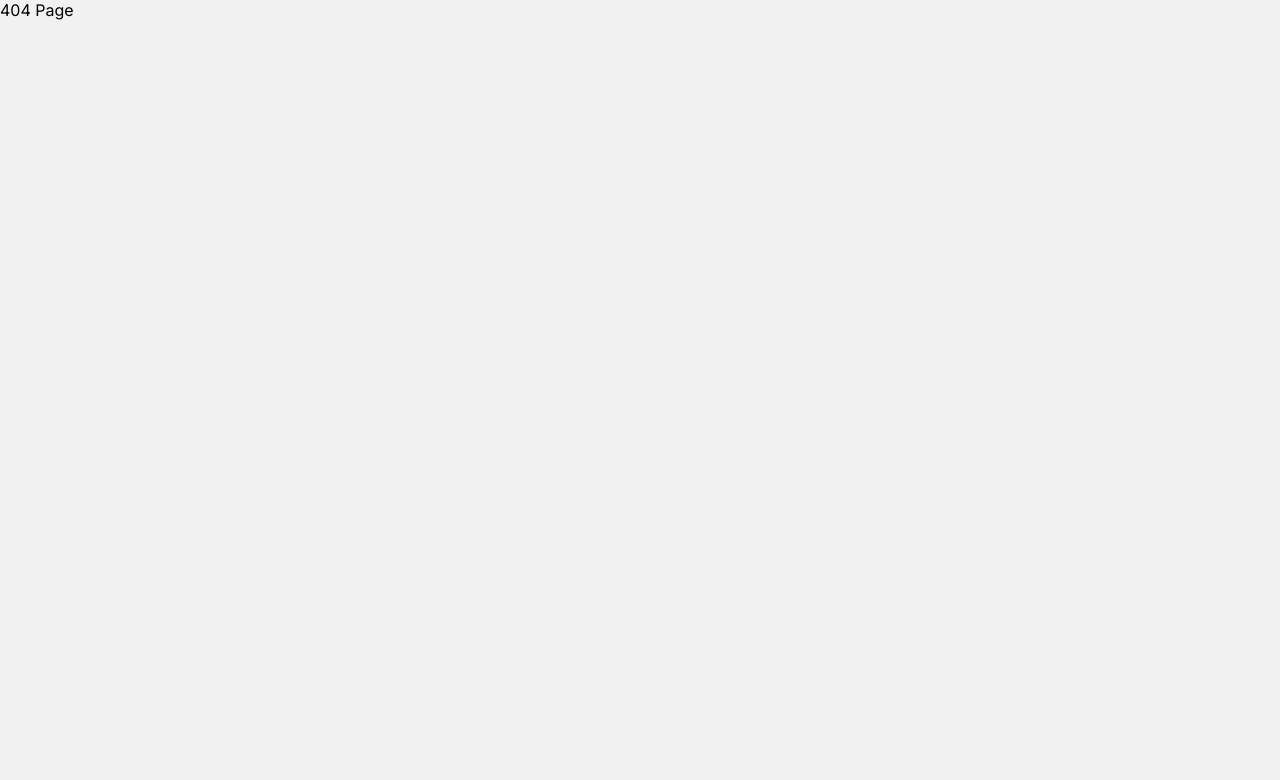
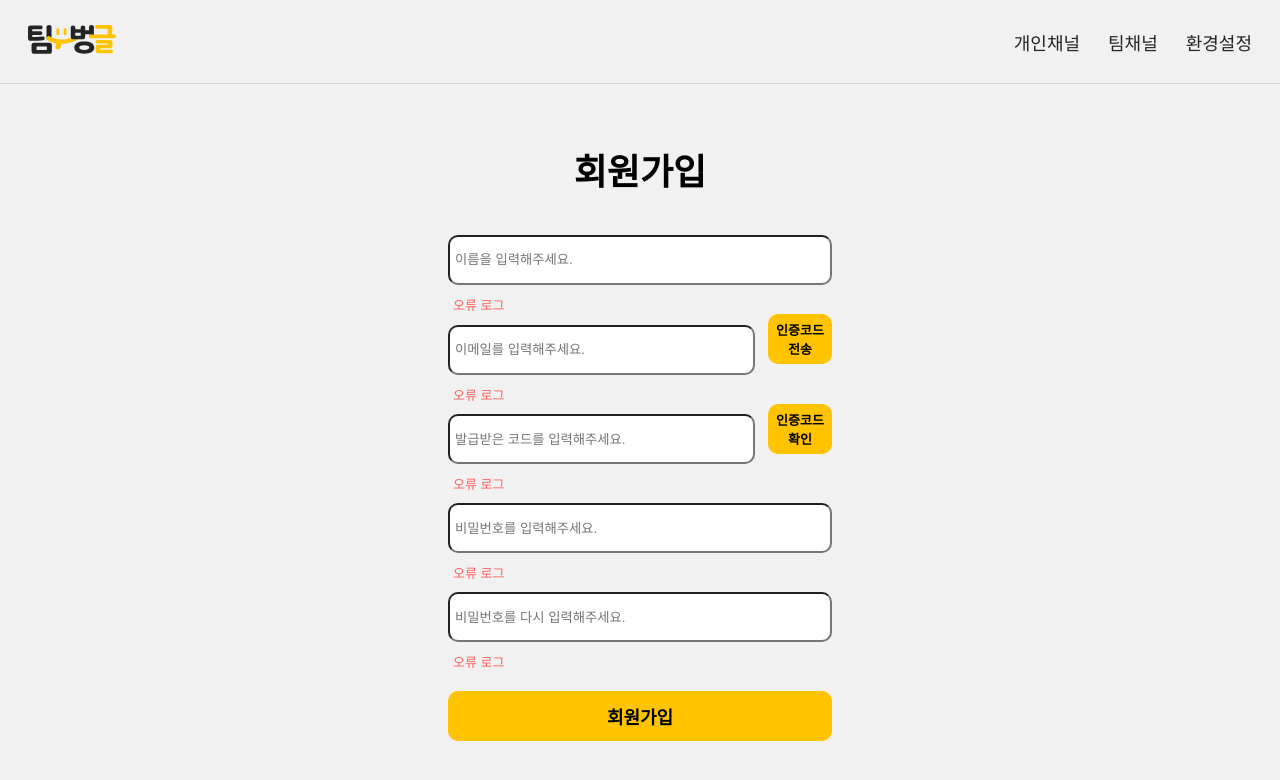
Before and after one commit to kimsudang/passion-mansour-teambeam-frontend, a Next.js app in the folder teambeam/: page /user/join in a window 1280 px wide. Before the commit this address had no page. Shown: the top 780 px of the page. Built offline with nearby package versions, Linux system fonts and the light colour scheme; a web font is replaced by a local one.

Commit message:
Design: 회원가입 & 로그인 & 비밀번호 관리 페이지 UI 구혐 #2
이메일 회원가입과 로그인,  비밀번호 변경 페이지 UI 구

```diff
--- /dev/null
+++ b/teambeam/app/user/join/layout.scss
@@ -0,0 +1,96 @@
+@mixin button_styled {
+  width: 60%;
+  height: 50px;
+  margin-top: 20px;
+  border: 0px;
+  border-radius: 10px;
+  font-size: large;
+  font-weight: bold;
+  background-color: #FFC300;
+
+  &:hover {
+    background-color: #E6B411;
+  }
+}
+
+@mixin input_styled {
+  width: 60%;
+  height: 50px;
+  margin-top: 10px;
+  margin-bottom: 10px;
+  border-radius: 10px;
+  padding: 5px;
+}
+
+@mixin input_with_button_styled {
+
+  input {
+    width: 48%;
+    height: 50px;
+    margin-top: 10px;
+    margin-bottom: 10px;
+    border-radius: 10px;
+    padding: 5px;
+  }
+
+  button {
+    width: 10%;
+    height: 50px;
+    margin-left: 2%;
+    padding: 1%;
+    border: 0px;
+    border-radius: 10px;
+    font-size: small;
+    font-weight: bold;
+    background-color: #FFC300;
+
+    &:hover {
+      background-color: #E6B411;
+    }
+  }
+}
+
+.join_container{
+  width: 100vw;
+  height: calc(100vh - 84px);
+  display: flex;
+  justify-content: center;
+  align-items: center;
+
+  & .join_box {
+    width: calc(100vw / 2);
+    margin: 30px;
+    text-align: center;
+
+    & .page_title {
+      font-size: 36px;
+      font-weight: bolder;
+      margin-bottom: 30px;
+    }
+
+    & .email_join_form {
+      width: 100%;
+
+        & .email_button {
+          @include input_with_button_styled;
+        }
+    }
+
+
+    & .submit_button {
+      @include button_styled;
+    }
+  }
+
+  & input {
+    @include input_styled;
+  }
+
+  & .warning_msg {
+    margin-left: calc(100vw / 10 + 5px);
+    font-size: small;
+    color: #fd5f5f;
+    text-align: left;
+  }
+
+}
--- /dev/null
+++ b/teambeam/app/user/join/page.tsx
@@ -0,0 +1,54 @@
+import React from "react";
+import Link from "next/link";
+import './layout.scss';
+
+const Join = () => {
+  return (
+  <div className="join_container">
+    <div className="join_box">
+      <p className="page_title">회원가입</p>
+      <form>
+        <div className="email_join_form">
+          <div>
+            <input type="text" name="username" placeholder="이름을 입력해주세요."></input>
+            <p className="warning_msg">오류 로그</p>
+          </div>
+          <div className="email_button">
+            <input type="text" name="useremail" placeholder="이메일를 입력해주세요."></input>
+            <button>
+              <p>
+                인증코드
+                <br />
+                전송
+              </p>
+            </button>
+            <p className="warning_msg">오류 로그</p>
+          </div>
+          <div className="email_button">
+            <input type="text" name="check_email" placeholder="발급받은 코드를 입력해주세요."></input>
+            <button>
+              <p>
+                인증코드
+                <br />
+                확인
+              </p>
+            </button>
+            <p className="warning_msg">오류 로그</p>
+          </div>
+          <div>
+            <input type="text" name="password" placeholder="비밀번호를 입력해주세요."></input>
+            <p className="warning_msg">오류 로그</p>
+          </div>
+          <div>
+            <input type="text" name="check_password" placeholder="비밀번호를 다시 입력해주세요."></input>
+            <p className="warning_msg">오류 로그</p>
+          </div>
+          <button className="submit_button">회원가입</button>
+        </div>
+      </form>
+    </div>
+  </div>
+  );
+};
+
+export default Join;
--- /dev/null
+++ b/teambeam/app/user/layout.tsx
@@ -0,0 +1,21 @@
+"use client";
+
+import { ReactNode } from "react";
+import Header from "../_components/Header";
+import "@/app/globals.scss";
+import "./layout.scss";
+
+type props = {
+  children: ReactNode;
+};
+
+export default function PrivateLayout({ children }: props) {
+  return (
+    <>
+      <Header />
+      <div className='layout_wrap'>
+        <div className='container'>{children}</div>
+      </div>
+    </>
+  );
+}
--- /dev/null
+++ b/teambeam/app/user/login/layout.scss
@@ -0,0 +1,89 @@
+@mixin button_styled {
+  width: 50%;
+  height: 50px;
+  margin-top: 20px;
+  border: 0px;
+  border-radius: 10px;
+  font-size: large;
+  font-weight: bold;
+}
+
+@mixin input_styled {
+  width: 50%;
+  height: 50px;
+  margin-top: 10px;
+  margin-bottom: 10px;
+  border-radius: 10px;
+  padding: 5px;
+}
+
+.login_container {
+  width: 100vw;
+  height: calc(100vh - 84px);
+  display: flex;
+  justify-content: center;
+  align-items: center;
+
+  & .login_box {
+    width: calc(100vw / 2);
+    margin: 30px;
+    text-align: center;
+
+    & .email_login {
+      margin-bottom: 40px;
+
+      & .page_title {
+        font-size: 36px;
+        font-weight: bolder;
+        margin-bottom: 30px;
+
+        & .email_login_form {
+          width: 50%;
+          height: 50px;
+        }
+      }
+
+      & .page_link {
+        font-size: small;
+        margin: 20px;
+        color: #242424;
+      }
+    }
+  }
+
+  & hr {
+    border: 1px solid "#D5D5D5";
+    margin-bottom: 15px;
+  }
+}
+
+.submit_email {
+  @include input_styled;
+}
+
+ .submit_password {
+  @include input_styled;
+}
+
+.login_with_email {
+  @include button_styled;
+  background-color: #E0E0E0;
+
+  &:hover {
+    background-color: #DADADA;
+  }
+}
+
+.login_with_kakao {
+  @include button_styled;
+  background-color: #FFC300;
+
+  &:hover {
+    background-color: #E6B411;
+  }
+}
+
+.or_text {
+  font-weight: bold;
+  margin-bottom: 15px;
+}
--- /dev/null
+++ b/teambeam/app/user/settingPassword/layout.scss
@@ -0,0 +1,58 @@
+@mixin button_styled {
+  width: 50%;
+  height: 50px;
+  margin-top: 30px;
+  border: 0px;
+  border-radius: 10px;
+  font-size: large;
+  font-weight: bold;
+}
+
+@mixin input_styled {
+  width: 50%;
+  height: 50px;
+  margin-top: 10px;
+  margin-bottom: 10px;
+  border-radius: 10px;
+  padding: 5px;
+}
+
+.setting_password_container {
+  width: 100vw;
+  height: calc(100vh - 84px);
+  display: flex;
+  justify-content: center;
+  align-items: center;
+  text-align: center;
+
+  & .page_title {
+    font-size: 36px;
+    font-weight: bolder;
+    margin-bottom: 40px;
+  }
+
+  & .setting_box {
+    width: calc(100vw / 2);
+    margin: 30px;
+  }
+
+  & input {
+    @include input_styled;
+  }
+
+  & .warning_msg {
+    margin-left: calc(100vw / 8 + 5px);
+    font-size: small;
+    color: #fd5f5f;
+    text-align: left;
+  }
+
+  & .change_password {
+    @include button_styled;
+    background-color: #FFC300;
+
+    &:hover {
+     background-color: #E6B411;
+    }
+ }
+}
```
Also changed, not shown: teambeam/app/user/login/page.tsx (added, +32 -0 lines), teambeam/app/user/settingPassword/page.tsx (added, +21 -0 lines), teambeam/app/user/layout.scss (added).
